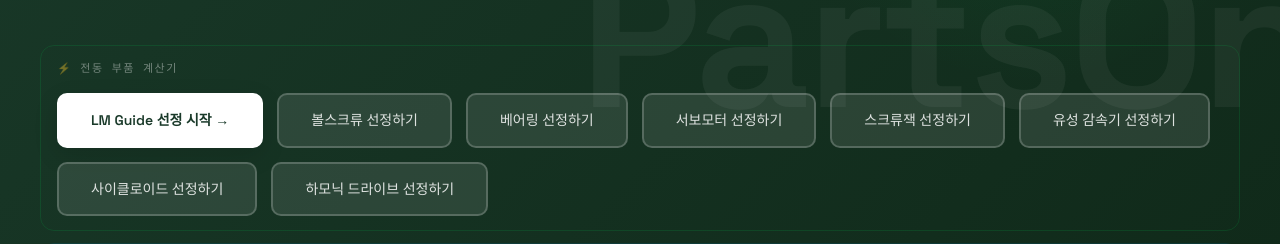
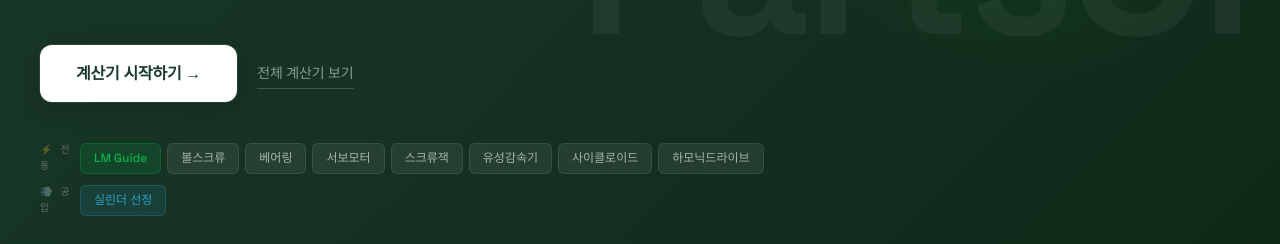
Before and after one commit to airpam-del/airpam-del.github.io, a website: page index.html in a window 1280 px wide. Shown: the part 554-798 px from the top of the page. Drawn offline with Linux system fonts and the light colour scheme; a web font is replaced by a local one.

Commit message:
hero: premium redesign — chip links + single CTA button

```diff
--- a/index.html
+++ b/index.html
@@ -199,7 +199,112 @@
       text-transform: uppercase;
       margin-bottom: 2px;
     }
-    .hero-cta { border: 1.5px solid rgba(0,200,83,.15); border-radius: 14px; padding: 14px 16px; }
+    /* hero CTA 재설계 */
+    .hero-cta { display: none; } /* 레거시, 더 이상 사용 안 함 */
+    .hero-actions {
+      display: flex;
+      align-items: center;
+      gap: 20px;
+      margin-bottom: 2.5rem;
+      animation: fadeInUp 0.8s var(--ease-out) 0.3s both;
+      flex-wrap: wrap;
+    }
+    .hero-btn-main {
+      display: inline-flex;
+      align-items: center;
+      gap: 10px;
+      background: #fff;
+      color: var(--accent-primary);
+      font-family: var(--font-display);
+      font-size: 16px;
+      font-weight: 700;
+      padding: 16px 36px;
+      border-radius: 12px;
+      text-decoration: none;
+      transition: all 0.3s var(--ease-out);
+      box-shadow: 0 4px 24px rgba(0,0,0,.2), 0 0 0 1px rgba(255,255,255,.1);
+      letter-spacing: -0.2px;
+    }
+    .hero-btn-main:hover {
+      transform: translateY(-3px);
+      box-shadow: 0 12px 40px rgba(0,0,0,.28), 0 0 0 1px rgba(255,255,255,.15);
+    }
+    .hero-btn-alt {
+      font-size: 14px;
+      color: rgba(255,255,255,.5);
+      text-decoration: none;
+      font-family: var(--font-display);
+      font-weight: 500;
+      padding: 4px 0;
+      border-bottom: 1px solid rgba(255,255,255,.18);
+      transition: all 0.2s;
+      letter-spacing: -0.1px;
+    }
+    .hero-btn-alt:hover {
+      color: rgba(255,255,255,.85);
+      border-color: rgba(255,255,255,.45);
+    }
+    /* 칩 링크 영역 */
+    .hero-chips {
+      display: flex;
+      flex-direction: column;
+      gap: 10px;
+      animation: fadeInUp 0.8s var(--ease-out) 0.45s both;
+    }
+    .hero-chip-row {
+      display: flex;
+      align-items: center;
+      gap: 6px;
+      flex-wrap: wrap;
+    }
+    .chip-cat {
+      font-size: 10px;
+      font-family: var(--font-mono);
+      color: rgba(255,255,255,.3);
+      letter-spacing: 1px;
+      text-transform: uppercase;
+      flex-shrink: 0;
+      width: 34px;
+    }
+    .chip {
+      display: inline-flex;
+      align-items: center;
+      padding: 5px 13px;
+      border-radius: 6px;
+      font-size: 12px;
+      font-family: var(--font-display);
+      font-weight: 500;
+      text-decoration: none;
+      background: rgba(255,255,255,.07);
+      color: rgba(255,255,255,.6);
+      border: 1px solid rgba(255,255,255,.09);
+      transition: all 0.18s var(--ease-out);
+      white-space: nowrap;
+    }
+    .chip:hover {
+      background: rgba(255,255,255,.13);
+      color: #fff;
+      border-color: rgba(255,255,255,.18);
+      transform: translateY(-1px);
+    }
+    .chip-electric-first {
+      background: rgba(0,200,83,.12);
+      color: rgba(0,200,83,.85);
+      border-color: rgba(0,200,83,.2);
+    }
+    .chip-electric-first:hover {
+      background: rgba(0,200,83,.2);
+      color: #00C853;
+    }
+    .chip-pneu {
+      background: rgba(56,189,248,.1);
+      color: rgba(56,189,248,.75);
+      border-color: rgba(56,189,248,.18);
+    }
+    .chip-pneu:hover {
+      background: rgba(56,189,248,.18);
+      color: #38BDF8;
+    }
     .electric-nav .nav-dropdown-toggle:hover,.electric-nav .nav-dropdown-toggle.open{color:var(--electric-icon) !important}
     .pneumatic-nav .nav-dropdown-toggle:hover,.pneumatic-nav .nav-dropdown-toggle.open{color:var(--pneumatic-icon) !important}
 
@@ -1194,20 +1299,26 @@
     <p class="hero-subtitle">
       데이터 기반 계산으로 정밀 부품을 빠르게 선정하세요.<br>ISO 표준 기반의 정확한 계산으로 카탈로그 검토 시간을 줄여드립니다.
     </p>
-    <div class="hero-cta">
-      <div class="hero-cta-label">⚡ 전동 부품 계산기</div>
-      <a href="lmguide.html" class="btn-primary">LM Guide 선정 시작 →</a>
-      <a href="ballscrew.html" class="btn-ghost">볼스크류 선정하기</a>
-      <a href="bearing.html" class="btn-ghost">베어링 선정하기</a>
-      <a href="servo_motor.html" class="btn-ghost">서보모터 선정하기</a>
-      <a href="screwjack.html" class="btn-ghost">스크류잭 선정하기</a>
-      <a href="planetary-gearbox.html" class="btn-ghost">유성 감속기 선정하기</a>
-      <a href="cycloidal-gearbox.html" class="btn-ghost">사이클로이드 선정하기</a>
-      <a href="harmonic-drive.html" class="btn-ghost">하모닉 드라이브 선정하기</a>
+    <div class="hero-actions">
+      <a href="lmguide.html" class="hero-btn-main">계산기 시작하기 →</a>
+      <a href="#tools" class="hero-btn-alt">전체 계산기 보기</a>
     </div>
-    <div class="hero-cta" style="border-color:rgba(0,136,204,.15);margin-top:12px">
-      <div class="hero-cta-label" style="color:rgba(0,136,204,.6)">💨 공압 부품 계산기</div>
-      <a href="pneumatic-cylinder.html" class="btn-primary" style="background:#1A3A5C;color:#fff">실린더 선정 시작 →</a>
+    <div class="hero-chips">
+      <div class="hero-chip-row">
+        <span class="chip-cat">⚡ 전동</span>
+        <a href="lmguide.html" class="chip chip-electric-first">LM Guide</a>
+        <a href="ballscrew.html" class="chip">볼스크류</a>
+        <a href="bearing.html" class="chip">베어링</a>
+        <a href="servo_motor.html" class="chip">서보모터</a>
+        <a href="screwjack.html" class="chip">스크류잭</a>
+        <a href="planetary-gearbox.html" class="chip">유성감속기</a>
+        <a href="cycloidal-gearbox.html" class="chip">사이클로이드</a>
+        <a href="harmonic-drive.html" class="chip">하모닉드라이브</a>
+      </div>
+      <div class="hero-chip-row">
+        <span class="chip-cat">💨 공압</span>
+        <a href="pneumatic-cylinder.html" class="chip chip-pneu">실린더 선정</a>
+      </div>
     </div>
   </div>
 </div>
```
